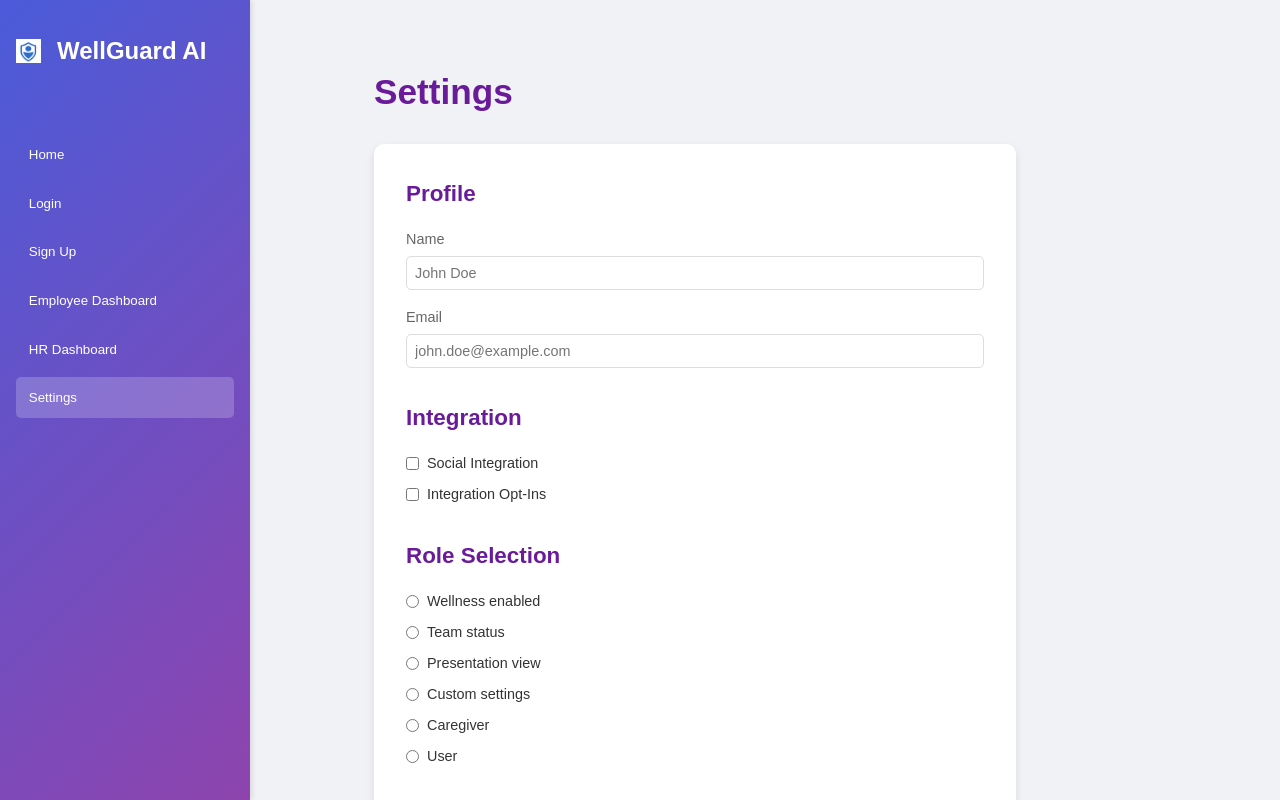
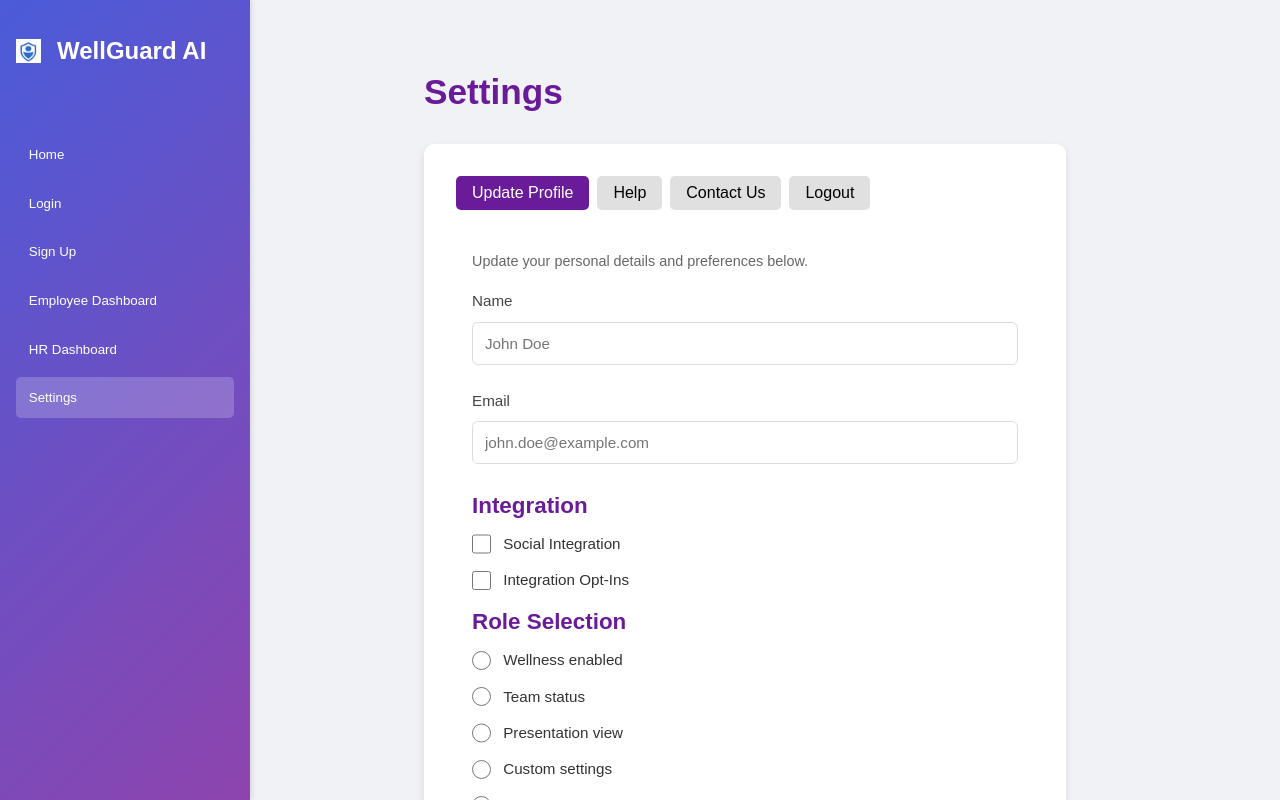
Before and after one commit to afrinj002/WellGuard-AI, a React (Create React App) app: page / in a window 1280 px wide. Both pictures are taken after a click on the button "Settings". Shown: the top 800 px of the page. Built offline with nearby package versions, Linux system fonts and the light colour scheme.

Commit message:
settings changes design

```diff
--- a/src/components/Settings.js
+++ b/src/components/Settings.js
@@ -1,13 +1,58 @@
-import React from 'react';
+import React, { useState } from 'react';
 
 const Settings = () => {
+  const [activeTab, setActiveTab] = useState('updateProfile');
+  const [showLogoutConfirm, setShowLogoutConfirm] = useState(false);
+
+  const handleLogout = () => {
+    setShowLogoutConfirm(true);
+  };
+
+  const confirmLogout = () => {
+    // Add logout logic here (e.g., clear session, redirect)
+    console.log("Logging out...");
+    setShowLogoutConfirm(false);
+  };
+
+  const cancelLogout = () => {
+    setShowLogoutConfirm(false);
+  };
+
   return (
     <div className="settings-page">
       <div className="settings-main-content">
         <h1 className="settings-title">Settings</h1>
         <div className="settings-container">
+          <div className="settings-tabs">
+            <button
+              className={activeTab === 'updateProfile' ? 'settings-tab active' : 'settings-tab'}
+              onClick={() => setActiveTab('updateProfile')}
+            >
+              Update Profile
+            </button>
+            <button
+              className={activeTab === 'help' ? 'settings-tab active' : 'settings-tab'}
+              onClick={() => setActiveTab('help')}
+            >
+              Help
+            </button>
+            <button
+              className={activeTab === 'contactUs' ? 'settings-tab active' : 'settings-tab'}
+              onClick={() => setActiveTab('contactUs')}
+            >
+              Contact Us
+            </button>
+            <button
+              className={activeTab === 'logout' ? 'settings-tab active' : 'settings-tab'}
+              onClick={() => setActiveTab('logout')}
+            >
+              Logout
+            </button>
+          </div>
+          <div className="settings-content">
+            {activeTab === 'updateProfile' && (
               <div className="settings-section">
-            <h2 className="settings-section-title">Profile</h2>
+                <p className="settings-description">Update your personal details and preferences below.</p>
                 <div className="settings-field">
                   <label>Name</label>
                   <input type="text" placeholder="John Doe" className="settings-input" />
@@ -16,8 +61,6 @@ const Settings = () => {
                   <label>Email</label>
                   <input type="email" placeholder="john.doe@example.com" className="settings-input" />
                 </div>
-          </div>
-          <div className="settings-section">
                 <h2 className="settings-section-title">Integration</h2>
                 <div className="settings-option">
                   <input type="checkbox" id="socialIntegration" />
@@ -27,8 +70,6 @@ const Settings = () => {
                   <input type="checkbox" id="integrationOptIns" />
                   <label htmlFor="integrationOptIns">Integration Opt-Ins</label>
                 </div>
-          </div>
-          <div className="settings-section">
                 <h2 className="settings-section-title">Role Selection</h2>
                 <div className="settings-option">
                   <input type="radio" name="role" id="wellnessEnabled" />
@@ -54,10 +95,61 @@ const Settings = () => {
                   <input type="radio" name="role" id="user" />
                   <label htmlFor="user">User</label>
                 </div>
+                <button className="settings-submit">Save Changes</button>
               </div>
-          <button className="settings-logout">Update</button>
+            )}
+            {activeTab === 'help' && (
+              <div className="settings-section">
+                <p className="settings-description">
+                  Find answers to common questions or learn how to use WellGuard AI effectively. Check our
+                  <a href="/help" className="settings-link"> Help Center</a> for detailed guides and FAQs.
+                </p>
+                <p className="settings-description">
+                  If you need further assistance, please refer to the Contact Us section.
+                </p>
+              </div>
+            )}
+            {activeTab === 'contactUs' && (
+              <div className="settings-section">
+                <p className="settings-description">
+                  Reach out to our support team for any issues or inquiries. We’re here to help!
+                </p>
+                <div className="settings-field">
+                  <label>Subject</label>
+                  <input type="text" placeholder="Enter subject" className="settings-input" />
+                </div>
+                <div className="settings-field">
+                  <label>Message</label>
+                  <textarea placeholder="Enter your message" className="settings-input settings-textarea"></textarea>
+                </div>
+                <button className="settings-submit">Send Message</button>
+              </div>
+            )}
+            {activeTab === 'logout' && (
+              <div className="settings-section">
+                <p className="settings-description">Click the button below to end your session.</p>
+                <button className="settings-logout" onClick={handleLogout}>Logout</button>
+              </div>
+            )}
           </div>
         </div>
+      </div>
+
+      {showLogoutConfirm && (
+        <div className="settings-popup">
+          <div className="settings-popup-content">
+            <h3 className="settings-popup-title">Confirm Logout</h3>
+            <p className="settings-popup-text">
+              Are you sure you want to log out? This will end your current session, and you’ll need to
+              log in again to continue.
+            </p>
+            <div className="settings-popup-actions">
+              <button className="settings-popup-confirm" onClick={confirmLogout}>Yes, Logout</button>
+              <button className="settings-popup-cancel" onClick={cancelLogout}>Cancel</button>
+            </div>
+          </div>
+        </div>
+      )}
     </div>
   );
 };
--- a/src/styles.css
+++ b/src/styles.css
@@ -231,12 +231,6 @@
     margin-bottom: 1.5rem;
   }
 
-  .employee-grid {
-    display: grid;
-    grid-template-columns: repeat(auto-fit, minmax(300px, 1fr));
-    gap: 1.5rem;
-  }
-
   .employee-card {
     background: #fffde7;
     padding: 1.5rem;
@@ -380,7 +374,7 @@
     display: grid;
     grid-template-columns: repeat(auto-fit, minmax(350px, 1fr));
     grid-template-columns: repeat(3, 350px);
-    gap: 1.5rem;
+    gap: 0rem;
   }
 
   .employee-card {
@@ -695,10 +689,16 @@
     color: #1976d2;
   }
 
-  /* ... (rest of the styles remain unchanged) ... */
-
   .settings-page {
     display: flex;
+    position: relative;
+  }
+
+  .settings-main-content {
+    margin-left: 100px;
+    padding: 2rem;
+    min-height: 100vh;
+    width: calc(100% - 250px);
   }
 
   .settings-title {
@@ -715,6 +715,35 @@
     width: 100%;
   }
 
+  .settings-tabs {
+    display: flex;
+    gap: 0.5rem;
+    margin-bottom: 1.5rem;
+  }
+
+  .settings-tab {
+    padding: 0.5rem 1rem;
+    border: none;
+    background: #e0e0e0;
+    border-radius: 5px;
+    cursor: pointer;
+    font-size: 1rem;
+    transition: background 0.3s;
+  }
+
+  .settings-tab.active {
+    background: #6a1b9a;
+    color: white;
+  }
+
+  .settings-tab:hover:not(.active) {
+    background: #d0d0d0;
+  }
+
+  .settings-content {
+    padding: 1rem;
+  }
+
   .settings-section {
     margin-bottom: 2rem;
   }
@@ -722,7 +751,22 @@
   .settings-section-title {
     font-size: 1.4rem;
     color: #6a1b9a;
+    margin-bottom: 0.5rem;
+  }
+
+  .settings-description {
+    font-size: 0.9rem;
+    color: #666;
     margin-bottom: 1rem;
+  }
+
+  .settings-link {
+    color: #1ce3c6;
+    text-decoration: none;
+  }
+
+  .settings-link:hover {
+    text-decoration: underline;
   }
 
   .settings-field {
@@ -744,20 +788,25 @@
     font-size: 0.9rem;
   }
 
-  .settings-option {
-    display: flex;
-    align-items: center;
-    gap: 0.5rem;
-    margin-bottom: 0.5rem;
+  .settings-textarea {
+    height: 100px;
+    resize: vertical;
   }
 
-  .settings-option input {
-    margin: 0;
+  .settings-submit {
+    background: #4caf50;
+    color: white;
+    border: none;
+    padding: 0.7rem 1.5rem;
+    border-radius: 5px;
+    cursor: pointer;
+    font-size: 1rem;
+    transition: background 0.3s;
+    margin-top: 0.5rem;
   }
 
-  .settings-option label {
-    font-size: 0.9rem;
-    color: #333;
+  .settings-submit:hover {
+    background: #45a049;
   }
 
   .settings-logout {
@@ -769,14 +818,260 @@
     cursor: pointer;
     font-size: 1rem;
     transition: background 0.3s;
+    margin-top: 0.5rem;
   }
 
   .settings-logout:hover {
     background: #e53935;
   }
-  .settings-main-content {
-    margin-left: 50px;
+
+  /* Popup Styles */
+  .settings-popup {
+    position: fixed;
+    top: 0;
+    left: 0;
+    width: 100%;
+    height: 100%;
+    background: rgba(0, 0, 0, 0.5);
+    display: flex;
+    justify-content: center;
+    align-items: center;
+  }
+
+  .settings-popup-content {
+    background: #fff;
     padding: 2rem;
-    min-height: 100vh;
-    width: calc(100% - 250px);
+    border-radius: 10px;
+    box-shadow: 0 4px 8px rgba(0, 0, 0, 0.2);
+    text-align: center;
+    width: 90%;
+    max-width: 400px;
   }
+
+  .settings-popup-title {
+    font-size: 1.5rem;
+    color: #6a1b9a;
+    margin-bottom: 1rem;
+  }
+
+  .settings-popup-text {
+    font-size: 0.9rem;
+    color: #666;
+    margin-bottom: 1.5rem;
+  }
+
+  .settings-popup-actions {
+    display: flex;
+    justify-content: center;
+    gap: 1rem;
+  }
+
+  .settings-popup-confirm {
+    background: #ef5350;
+    color: white;
+    border: none;
+    padding: 0.5rem 1.5rem;
+    border-radius: 5px;
+    cursor: pointer;
+    font-size: 1rem;
+    transition: background 0.3s;
+  }
+
+  .settings-popup-confirm:hover {
+    background: #e53935;
+  }
+
+  .settings-popup-cancel {
+    background: #ddd;
+    color: #333;
+    border: none;
+    padding: 0.5rem 1.5rem;
+    border-radius: 5px;
+    cursor: pointer;
+    font-size: 1rem;
+    transition: background 0.3s;
+  }
+
+  .settings-popup-cancel:hover {
+    background: #ccc;
+  }
+  .update-profile-section {
+    background: #fff;
+    padding: 1.5rem;
+    border-radius: 8px;
+    border: 1px solid #e0e0e0;
+  }
+
+  .settings-field {
+    margin-bottom: 1.5rem;
+  }
+
+  .settings-field label {
+    display: block;
+    font-size: 0.95rem;
+    color: #444;
+    margin-bottom: 0.5rem;
+    font-weight: 500;
+  }
+
+  .settings-input {
+    width: 100%;
+    padding: 0.75rem;
+    border: 1px solid #ddd;
+    border-radius: 6px;
+    font-size: 0.95rem;
+    transition: border-color 0.3s;
+  }
+
+  .settings-input:focus {
+    border-color: #6a1b9a;
+    outline: none;
+    box-shadow: 0 0 5px rgba(106, 27, 154, 0.2);
+  }
+
+  .settings-option {
+    display: flex;
+    align-items: center;
+    gap: 0.75rem;
+    margin-bottom: 0.75rem;
+  }
+
+  .settings-option input[type="checkbox"],
+  .settings-option input[type="radio"] {
+    margin: 0;
+    width: 1.2rem;
+    height: 1.2rem;
+    cursor: pointer;
+  }
+
+  .settings-option label {
+    font-size: 0.95rem;
+    color: #333;
+    cursor: pointer;
+  }
+
+  .settings-submit {
+    background: #4caf50;
+    color: white;
+    border: none;
+    padding: 0.75rem 1.5rem;
+    border-radius: 6px;
+    cursor: pointer;
+    font-size: 1rem;
+    transition: background 0.3s, transform 0.2s;
+    margin-top: 1.5rem;
+    width: 100%;
+    max-width: 200px;
+  }
+
+  .settings-submit:hover {
+    background: #45a049;
+    transform: translateY(-2px);
+  }
+
+  .settings-link {
+    color: #487cf6;
+    text-decoration: none;
+  }
+
+  .settings-link:hover {
+    text-decoration: underline;
+  }
+
+  .settings-textarea {
+    height: 100px;
+    resize: vertical;
+  }
+
+  .settings-logout {
+    background: #ef5350;
+    color: white;
+    border: none;
+    padding: 0.75rem 1.5rem;
+    border-radius: 6px;
+    cursor: pointer;
+    font-size: 1rem;
+    transition: background 0.3s, transform 0.2s;
+    margin-top: 0.5rem;
+  }
+
+  .settings-logout:hover {
+    background: #e53935;
+    transform: translateY(-2px);
+  }
+
+  /* Popup Styles */
+  .settings-popup {
+    position: fixed;
+    top: 0;
+    left: 0;
+    width: 100%;
+    height: 100%;
+    background: rgba(0, 0, 0, 0.5);
+    display: flex;
+    justify-content: center;
+    align-items: center;
+  }
+
+  .settings-popup-content {
+    background: #fff;
+    padding: 2rem;
+    border-radius: 10px;
+    box-shadow: 0 4px 8px rgba(0, 0, 0, 0.2);
+    text-align: center;
+    width: 90%;
+    max-width: 400px;
+  }
+
+  .settings-popup-title {
+    font-size: 1.5rem;
+    color: #6a1b9a;
+    margin-bottom: 1rem;
+  }
+
+  .settings-popup-text {
+    font-size: 0.9rem;
+    color: #666;
+    margin-bottom: 1.5rem;
+  }
+
+  .settings-popup-actions {
+    display: flex;
+    justify-content: center;
+    gap: 1rem;
+  }
+
+  .settings-popup-confirm {
+    background: #ef5350;
+    color: white;
+    border: none;
+    padding: 0.5rem 1.5rem;
+    border-radius: 5px;
+    cursor: pointer;
+    font-size: 1rem;
+    transition: background 0.3s;
+  }
+
+  .settings-popup-confirm:hover {
+    background: #e53935;
+  }
+
+  .settings-popup-cancel {
+    background: #ddd;
+    color: #333;
+    border: none;
+    padding: 0.5rem 1.5rem;
+    border-radius: 5px;
+    cursor: pointer;
+    font-size: 1rem;
+    transition: background 0.3s;
+  }
+
+  .settings-popup-cancel:hover {
+    background: #ccc;
+  }
+
+  /* Home Page Styles (for reference, adjust as needed) */
+  .home {
+    text-align: center;
+  }
```
Lines whose indentation alone changed are shown as unchanged.
